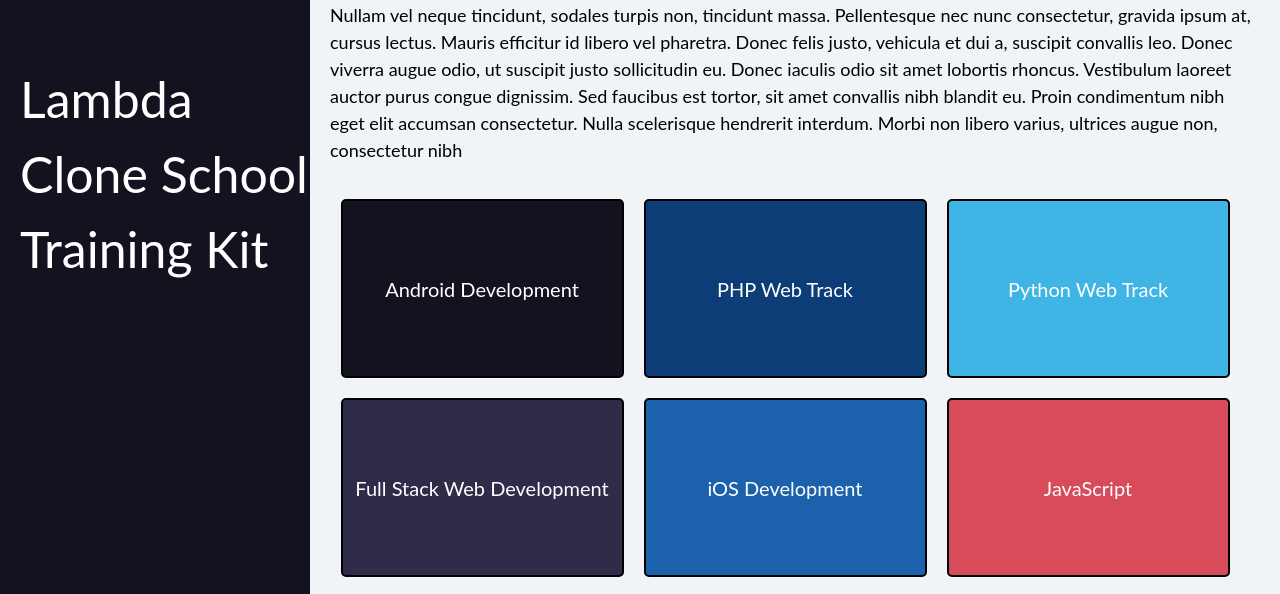
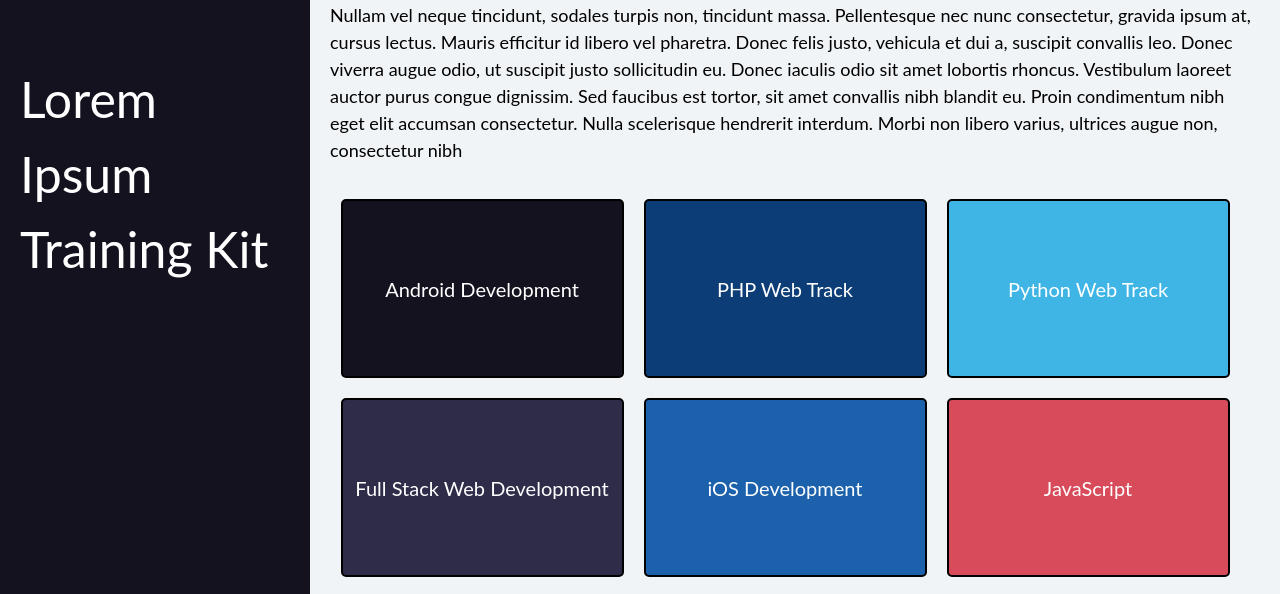
Before and after one commit to BevinKylie/lambda-tk-clone, a plain HTML site: page index.html in a window 1280 px wide. Shown: the part 165-759 px from the top of the page. Drawn offline with Linux system fonts and the light colour scheme.

Commit message:
lorem ipsum h1

```diff
--- a/index.html
+++ b/index.html
@@ -15,8 +15,8 @@
             <div class="left-side">
                 <img class="logo" src="./ball-2157465_1280.png" alt="logo">
                 <div class="h1-wrapper">
-                    <h1>Lambda</h1>
-                    <h1>Clone School</h1>
+                    <h1>Lorem</h1>
+                    <h1>Ipsum</h1>
                     <h1>Training Kit</h1>
                 </div>
 
```
